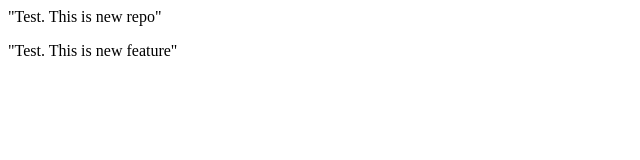
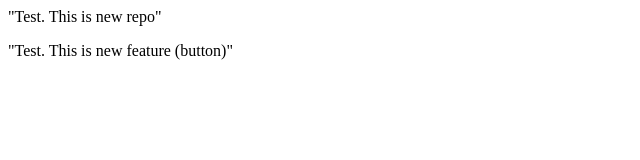
Before and after one commit to SrinalGit/localrepo, a plain HTML site: page index.html in a window 1280 px wide. Shown: the full height of the page, 0-640 px from the left. Drawn offline with Linux system fonts and the light colour scheme.

```diff
--- a/index.html
+++ b/index.html
@@ -1,2 +1,2 @@
 <p>"Test. This is new repo"</p>
-<p>"Test. This is new feature"</p>
+<p>"Test. This is new feature (button)"</p>
```
